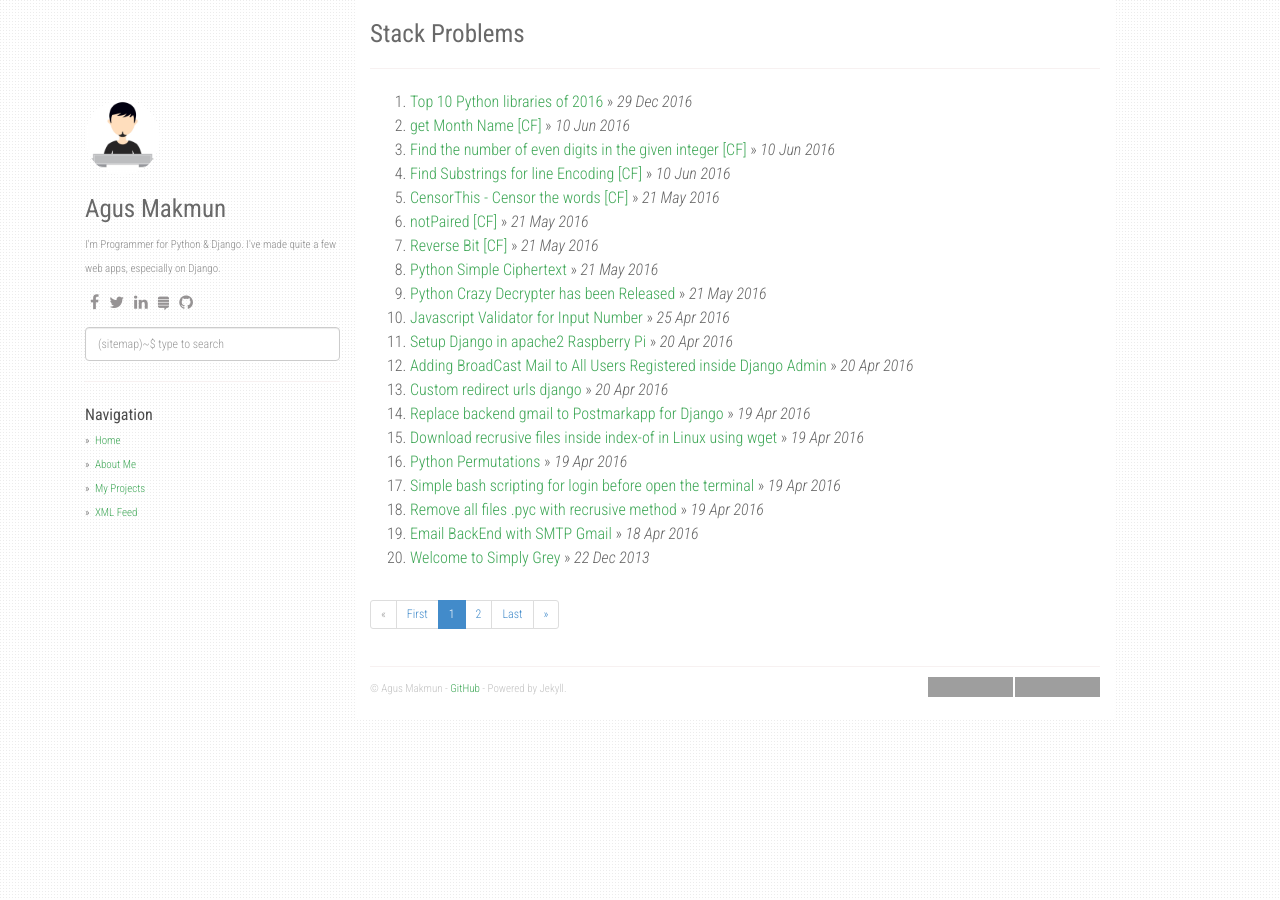
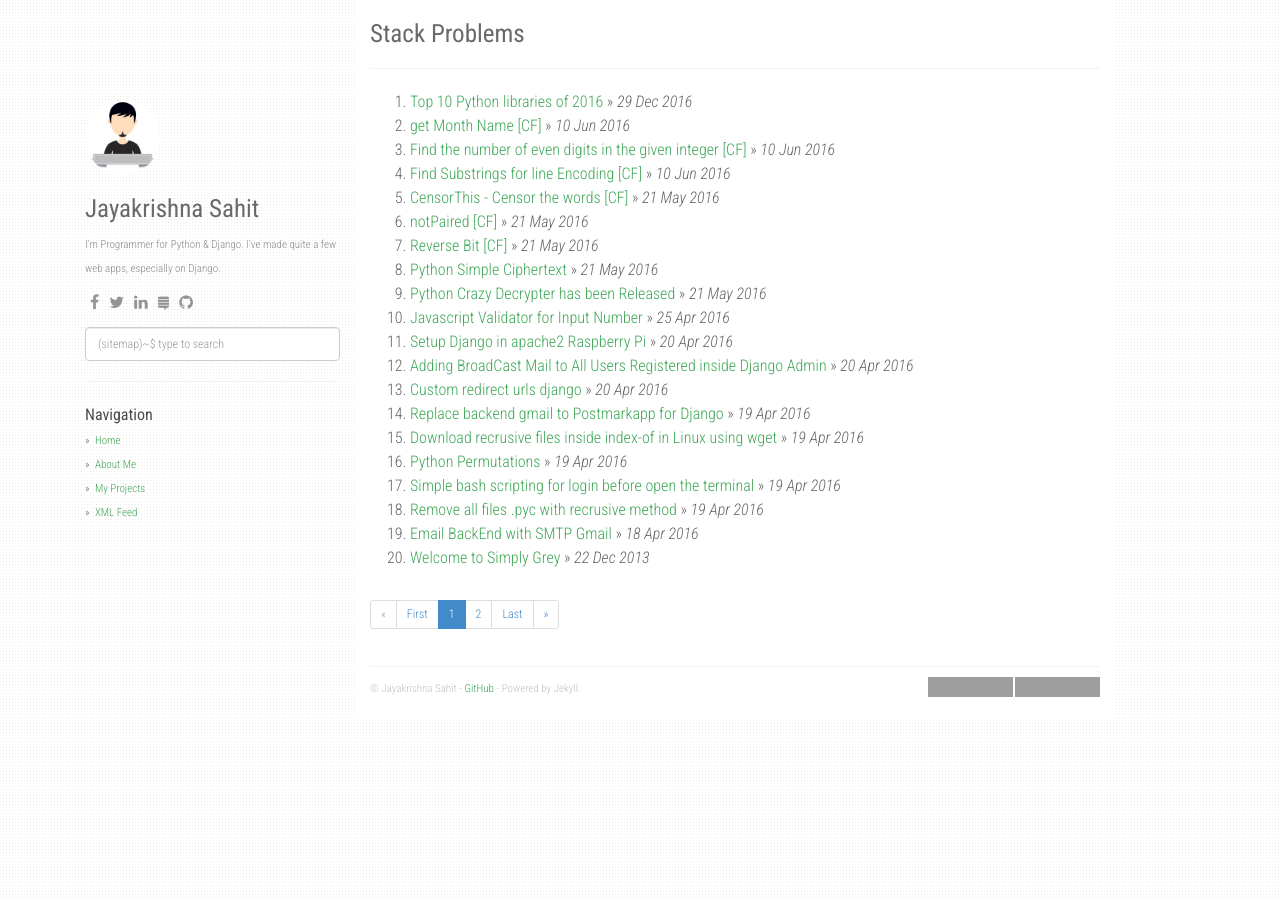
Before and after one commit to sahitpj/gs, a Jekyll site: the page built from docs/index.html, in a window 1280 px wide. Built offline with Jekyll 4.4.1, drawn with Linux system fonts in a browser that asks for light colours; nearby versions of some CDN libraries; the list of posts is cut into pages by our own code; grey boxes are pictures that could not be loaded.

Commit message:
fix links

```diff
--- a/docs/_config.yml
+++ b/docs/_config.yml
@@ -1,7 +1,7 @@
 title: Stack Problems
 description: My Personal Stack Problems
-author: Agus Makmun
-github: https://github.com/agusmakmun
+author: Jayakrishna Sahit
+github: https://github.com/sahitpj
 about: I'm Programmer for Python & Django. I've made quite a few web apps, especially on Django.
 disqus_shortname: stackproblems
 google_analytics: UA-XXXXXXXX-Y
@@ -39,7 +39,7 @@
     - text: XML Feed
       url: /feed.xml
 
-url: "https://agusmakmun.github.io"
+url: "https://sahitpj.github.io/gs"
 baseurl: ""
 paginate: 20
 per_page: 20
```
